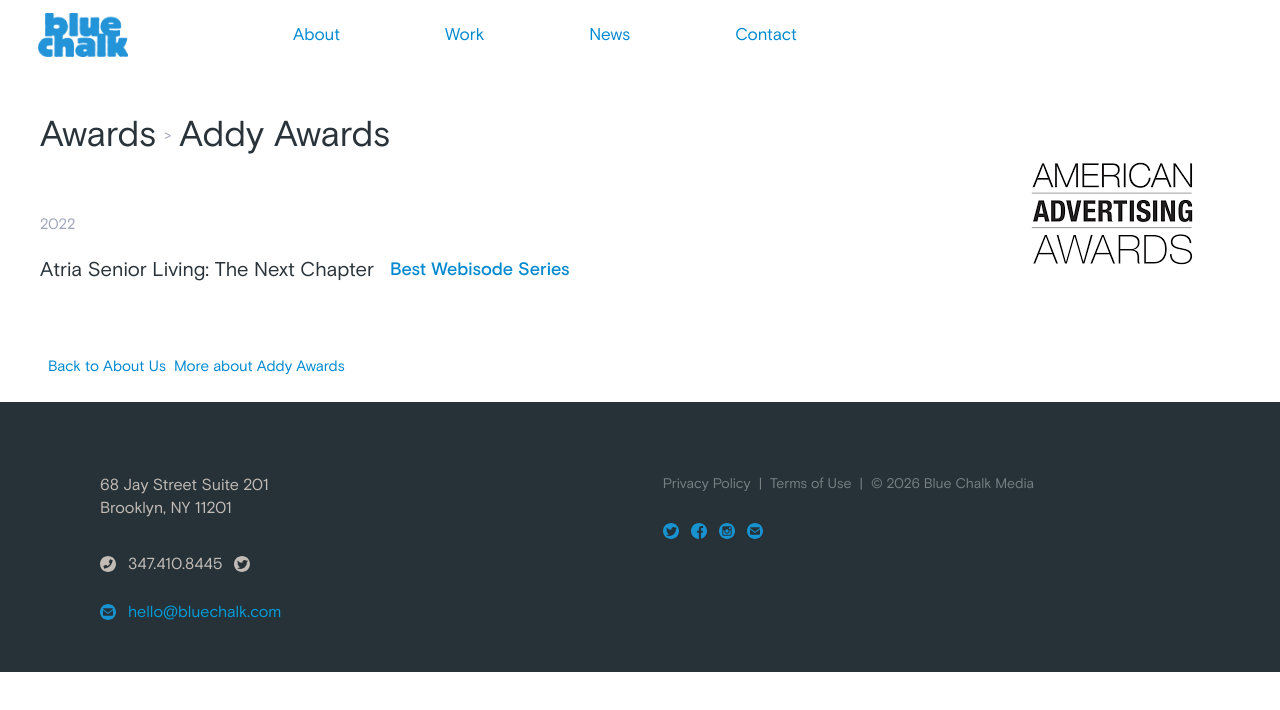
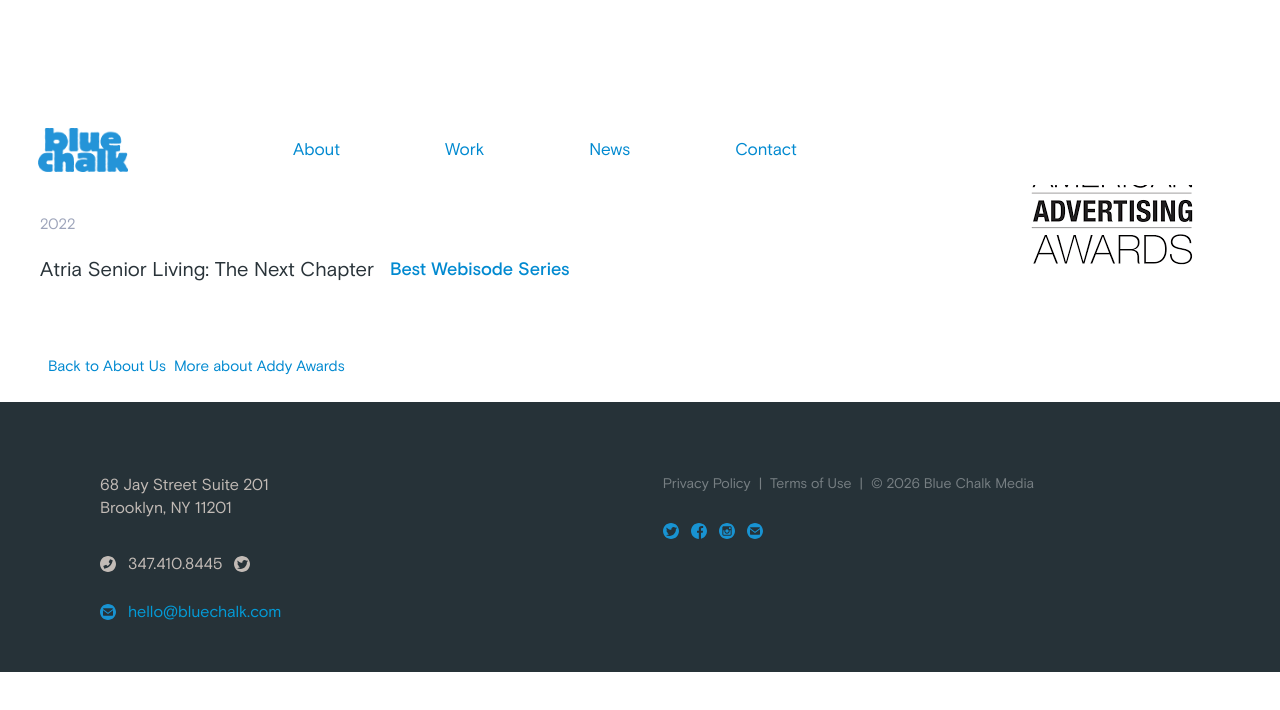
Before and after one commit to TalhaAsif129/blue_chalkdesign-, a React (Vite) app: page /awardpage in a window 1280 px wide. Shown: the top 710 px of the page. Built offline with nearby package versions, Linux system fonts and the light colour scheme.

Commit message:
feat: update animation

```diff
--- a/package.json
+++ b/package.json
@@ -11,6 +11,7 @@
   },
   "dependencies": {
     "@tailwindcss/vite": "^4.3.3",
+    "framer-motion": "^13.2.0",
     "init": "^0.1.2",
     "react": "^19.2.8",
     "react-dom": "^19.2.8",
--- a/src/App.css
+++ b/src/App.css
@@ -1,3 +1,5 @@
+
+
 /* src/app.css */
 @import "tailwindcss";
 
@@ -66,3 +68,74 @@ body {
   font-style: normal;
   font-display: swap;
 }
+
+
+
+/* animation  */
+
+/* =========================================
+   PAGE TRANSITION
+========================================= */
+/* =========================================
+   ROUTE TRANSITION
+========================================= */
+
+.route-transition {
+  width: 100%;
+  min-height: 100vh;
+}
+
+
+/* =========================================
+   HOME -> ABOUT / WORK / NEWS / CONTACT
+
+   New page comes from BOTTOM
+   Bottom -> Top
+========================================= */
+
+.route-home-to-page {
+  animation: homeToPage 0.8s cubic-bezier(0.77, 0, 0.175, 1) both;
+}
+
+@keyframes homeToPage {
+  from {
+    transform: translateY(100vh);
+  }
+
+  to {
+    transform: translateY(0);
+  }
+}
+
+
+/* =========================================
+   ABOUT / WORK / NEWS / CONTACT -> HOME
+
+   Home comes from TOP
+   Top -> Bottom
+========================================= */
+
+.route-page-to-home {
+  animation: pageToHome 0.8s cubic-bezier(0.77, 0, 0.175, 1) both;
+}
+
+@keyframes pageToHome {
+  from {
+    transform: translateY(-100vh);
+  }
+
+  to {
+    transform: translateY(0);
+  }
+}
+
+
+/* =========================================
+   OTHER PAGE -> OTHER PAGE
+
+   NO ANIMATION
+========================================= */
+
+.route-no-animation {
+  transform: translateY(0);
+}
--- a/src/components/Allroutes.jsx
+++ b/src/components/Allroutes.jsx
@@ -1,5 +1,5 @@
-import React from "react";
-import { Routes, Route } from "react-router-dom";
+import React, { useRef } from "react";
+import { Routes, Route, useLocation } from "react-router-dom";
 
 import Home from "./landingpage/Home";
 
@@ -12,46 +12,119 @@ import NewsBlogs from "./pages/NewsBlogs";
 import Work from "./pages/Works";
 import PrivacyPolicy from "./pages/PrivacyPolicy";
 import TermsOfUse from "./pages/TermsOfUse";
-import AllProjectwork from "./work/AllProjectwork";
-import Workdetail from "./work/Workdetail";
 import Awardpage from "./pages/Awardpage";
 import Partners from "./pages/Partners";
 
+import AllProjectwork from "./work/AllProjectwork";
+import Workdetail from "./work/Workdetail";
 
-const Allroutes = () => {
+
+const RouteContent = () => {
+  const location = useLocation();
+
+  const previousPath = useRef(location.pathname);
+
+  const previous = previousPath.current;
+  const current = location.pathname;
+
+  const fromHome = previous === "/";
+  const toHome = current === "/";
+
+  let animationClass = "route-no-animation";
+
+  // ==========================================
+  // HOME -> OTHER PAGE
+  // Bottom -> Top
+  // ==========================================
+  if (fromHome && !toHome) {
+    animationClass = "route-home-to-page";
+  }
+
+  // ==========================================
+  // OTHER PAGE -> HOME
+  // Top -> Bottom
+  // ==========================================
+  else if (!fromHome && toHome) {
+    animationClass = "route-page-to-home";
+  }
+
+  // ==========================================
+  // OTHER PAGE -> OTHER PAGE
+  // NO ANIMATION
+  // ==========================================
+  else {
+    animationClass = "route-no-animation";
+  }
+
+  // Update previous route after calculating animation
+  previousPath.current = current;
+
   return (
-    <Routes>
+    <div
+      key={location.pathname}
+      className={`route-transition ${animationClass}`}
+    >
+      <Routes location={location}>
 
-      {/* Home - No Navbar & Footer */}
+        {/* ================= HOME ================= */}
         <Route path="/" element={<Home />} />
 
-      {/* Other pages - Navbar & Footer automatically */}
+
+        {/* =============== INNER PAGES =============== */}
         <Route element={<Layout />}>
 
-        {/* <Route path="/" element={<About />} /> */}
           <Route path="/about" element={<About />} />
 
           <Route path="/work" element={<Work />} />
 
           <Route path="/news" element={<News />} />
+
           <Route path="/newsblogs" element={<NewsBlogs />} />
+
           <Route path="/contact" element={<Contact />} />
 
-        <Route path="/privacy-policy" element={<PrivacyPolicy />} />
+          <Route
+            path="/privacy-policy"
+            element={<PrivacyPolicy />}
+          />
 
-        <Route path="/terms-of-use" element={<TermsOfUse />} />
+          <Route
+            path="/terms-of-use"
+            element={<TermsOfUse />}
+          />
 
-        {/* Work Categories */}
+          {/* Work */}
+          <Route
+            path="/work-projects"
+            element={<AllProjectwork />}
+          />
 
-        <Route path="/work" element={<AllProjectwork />} />
-         <Route path="/workdetail" element={<Workdetail />} />
-          <Route path="/awardpage" element={<Awardpage />} />
-          <Route path="/partners" element={<Partners />} />
+          <Route
+            path="/workdetail"
+            element={<Workdetail />}
+          />
+
+          <Route
+            path="/awardpage"
+            element={<Awardpage />}
+          />
+
+          <Route
+            path="/partners"
+            element={<Partners />}
+          />
 
         </Route>
 
       </Routes>
+    </div>
   );
 };
 
+
+const Allroutes = () => {
+  return <RouteContent />;
+};
+
+
 export default Allroutes;
--- /dev/null
+++ b/src/components/layout/AnimatedLayout.jsx
@@ -0,0 +1,51 @@
+import React, { useEffect, useRef, useState } from "react";
+import { Outlet, useLocation } from "react-router-dom";
+
+const AnimatedLayout = () => {
+  const location = useLocation();
+
+  const previousPath = useRef(location.pathname);
+
+  const [animationClass, setAnimationClass] = useState("");
+
+  useEffect(() => {
+    const previous = previousPath.current;
+    const current = location.pathname;
+
+    const fromHome = previous === "/";
+    const toHome = current === "/";
+
+    // HOME -> OTHER PAGE
+    if (fromHome && !toHome) {
+      setAnimationClass("page-enter-from-bottom");
+
+      setTimeout(() => {
+        setAnimationClass("page-visible");
+      }, 50);
+    }
+
+    // OTHER PAGE -> HOME
+    else if (!fromHome && toHome) {
+      setAnimationClass("page-enter-from-top");
+
+      setTimeout(() => {
+        setAnimationClass("page-visible");
+      }, 50);
+    }
+
+    // OTHER PAGE -> OTHER PAGE
+    else {
+      setAnimationClass("page-normal");
+    }
+
+    previousPath.current = current;
+  }, [location.pathname]);
+
+  return (
+    <div className={`page-wrapper ${animationClass}`}>
+      <Outlet />
+    </div>
+  );
+};
+
+export default AnimatedLayout;
```
Also changed, not shown: src/App.jsx (+6 -11 lines), 1 other file (tests, documents, lock files or other folders). Lines whose indentation alone changed are shown as unchanged.
